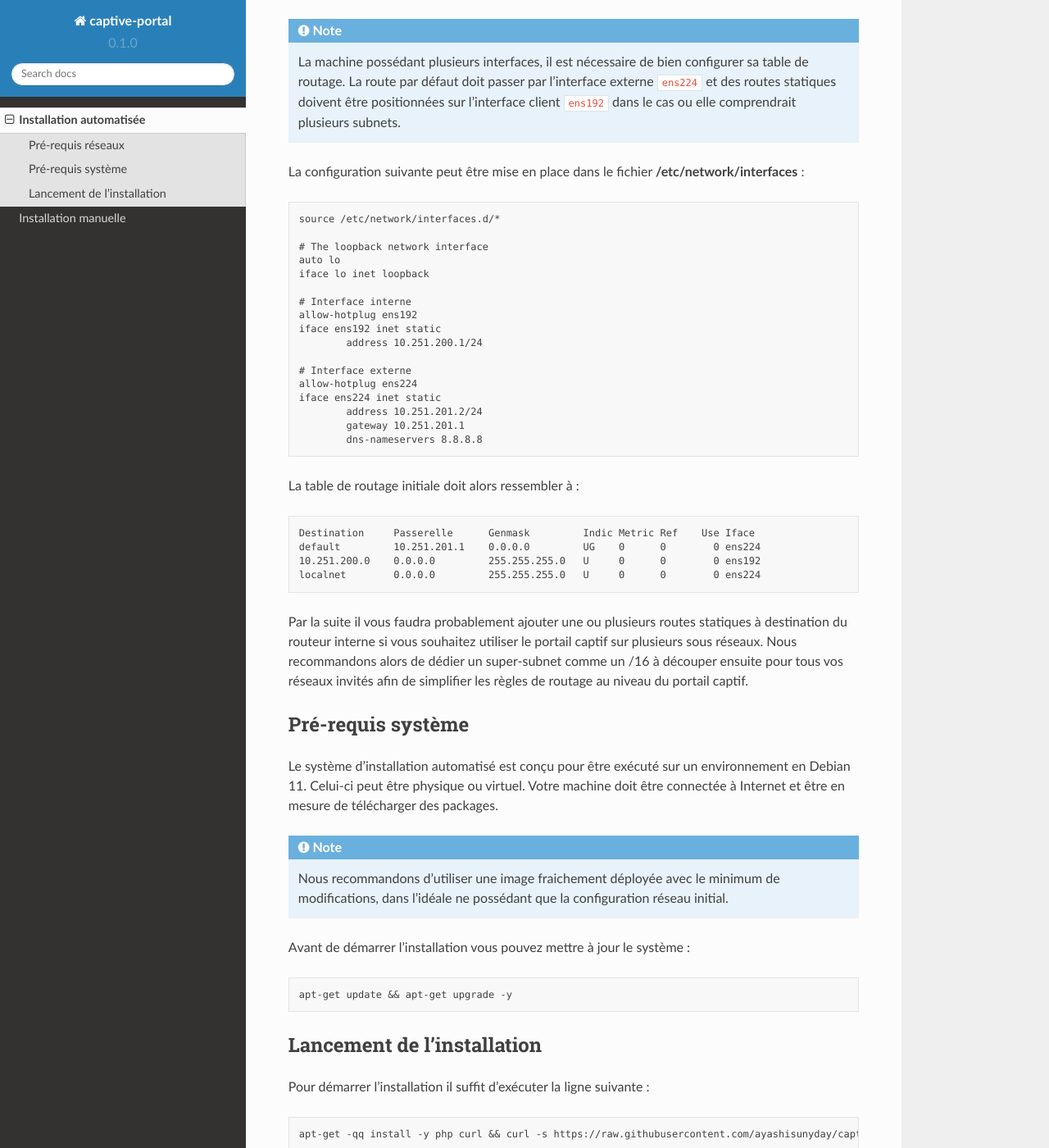
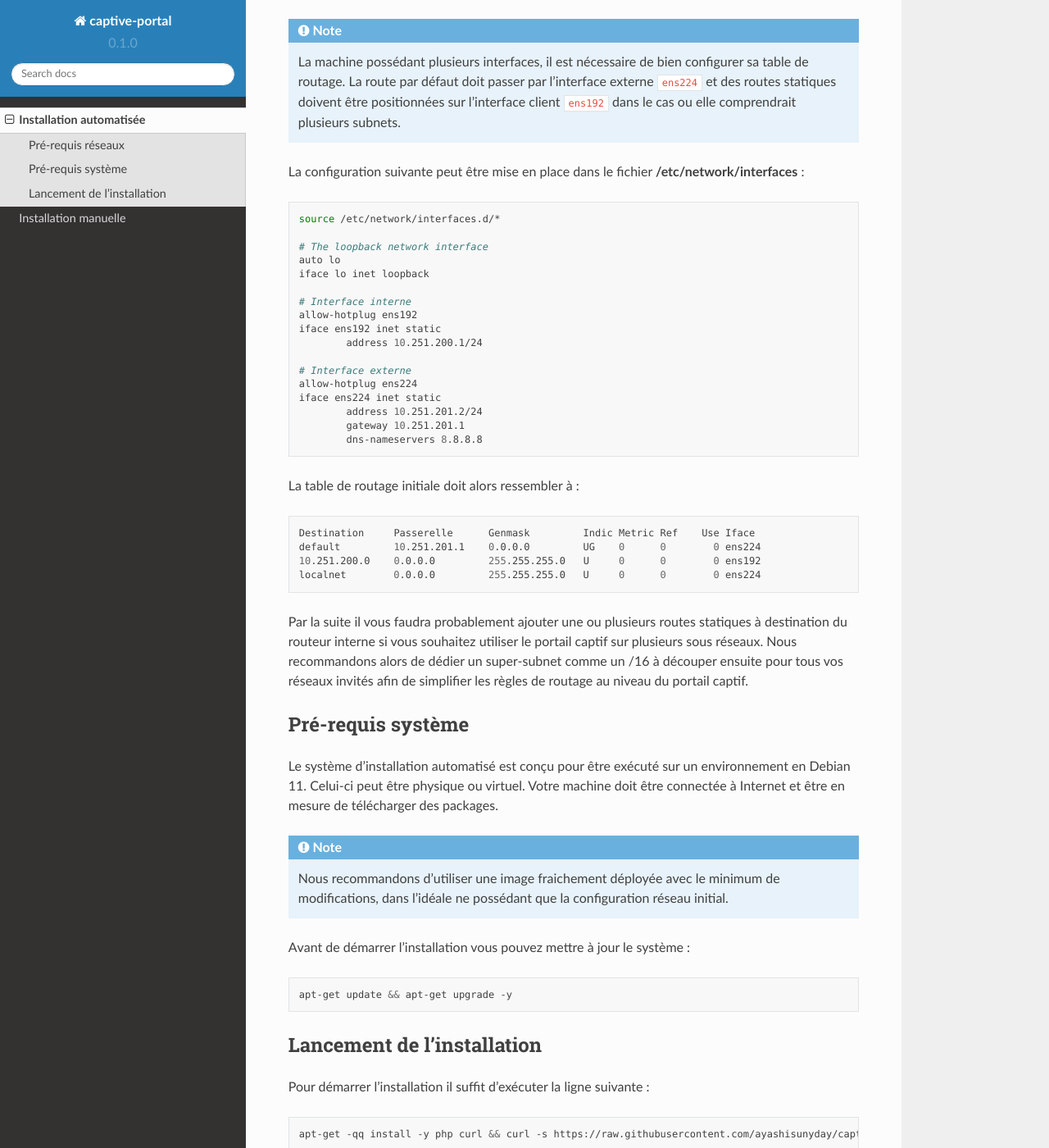
Before and after one commit to ayashisunyday/eduauth, a Sphinx documentation site: the page built from docs/source/automated.install.rst, in a window 1280 px wide and 1400 px high, scrolled down 759 px. Shown: the whole window at 82% size. Built offline with Sphinx 7.4.7 and the Read the Docs theme 2.0.0, drawn with Linux system fonts in a browser that asks for light colours.

Commit message:
Update automated.install.rst

```diff
--- a/docs/source/automated.install.rst
+++ b/docs/source/automated.install.rst
@@ -23,7 +23,7 @@
 
 La configuration suivante peut être mise en place dans le fichier **/etc/network/interfaces** :
 
-.. code-block:: Fantom
+.. code-block:: bash
 
    source /etc/network/interfaces.d/*
 
@@ -45,7 +45,7 @@
 
 La table de routage initiale doit alors ressembler à :
 
-.. code-block:: Fantom
+.. code-block:: bash
 
    Destination     Passerelle      Genmask         Indic Metric Ref    Use Iface
    default         10.251.201.1    0.0.0.0         UG    0      0        0 ens224
@@ -65,7 +65,7 @@
 
 Avant de démarrer l'installation vous pouvez mettre à jour le système :
 
-.. code-block:: Fantom
+.. code-block:: bash
 
    apt-get update && apt-get upgrade -y
 
@@ -74,6 +74,6 @@
 
 Pour démarrer l'installation il suffit d'exécuter la ligne suivante :
 
-.. code-block:: Fantom
+.. code-block:: bash
 
    apt-get -qq install -y php curl && curl -s https://raw.githubusercontent.com/ayashisunyday/captive-portal/main/install/install.php | php
```
